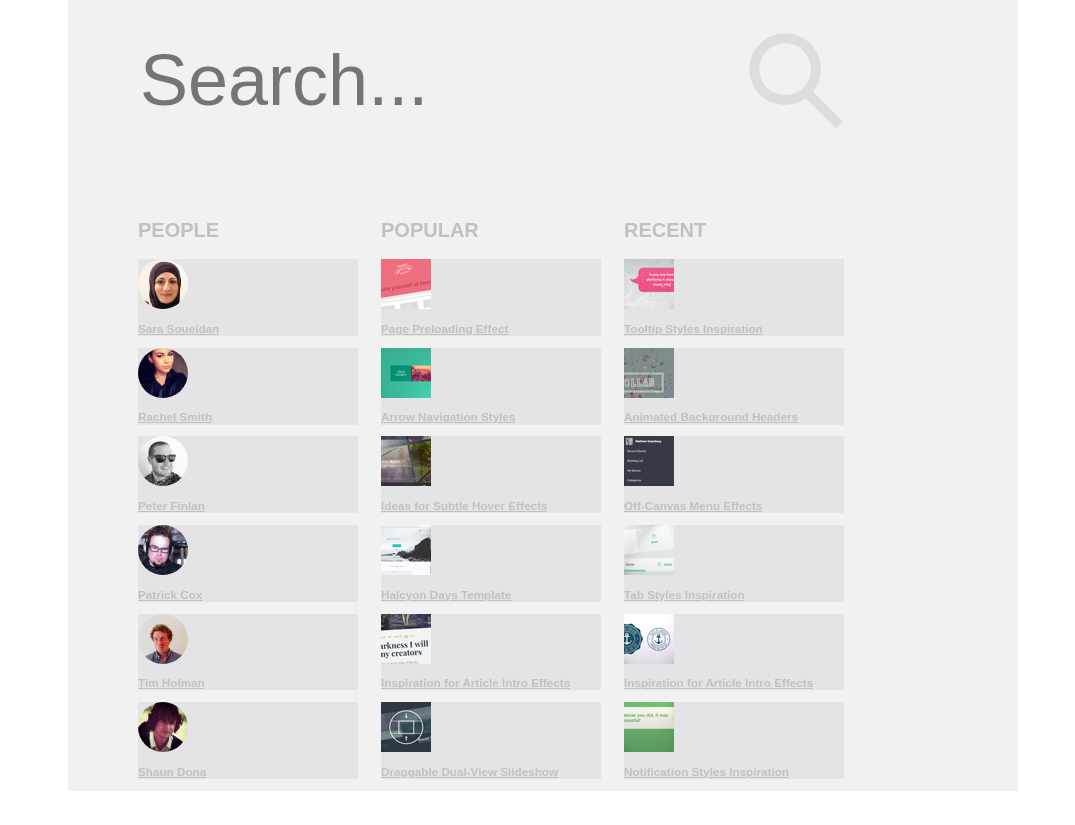
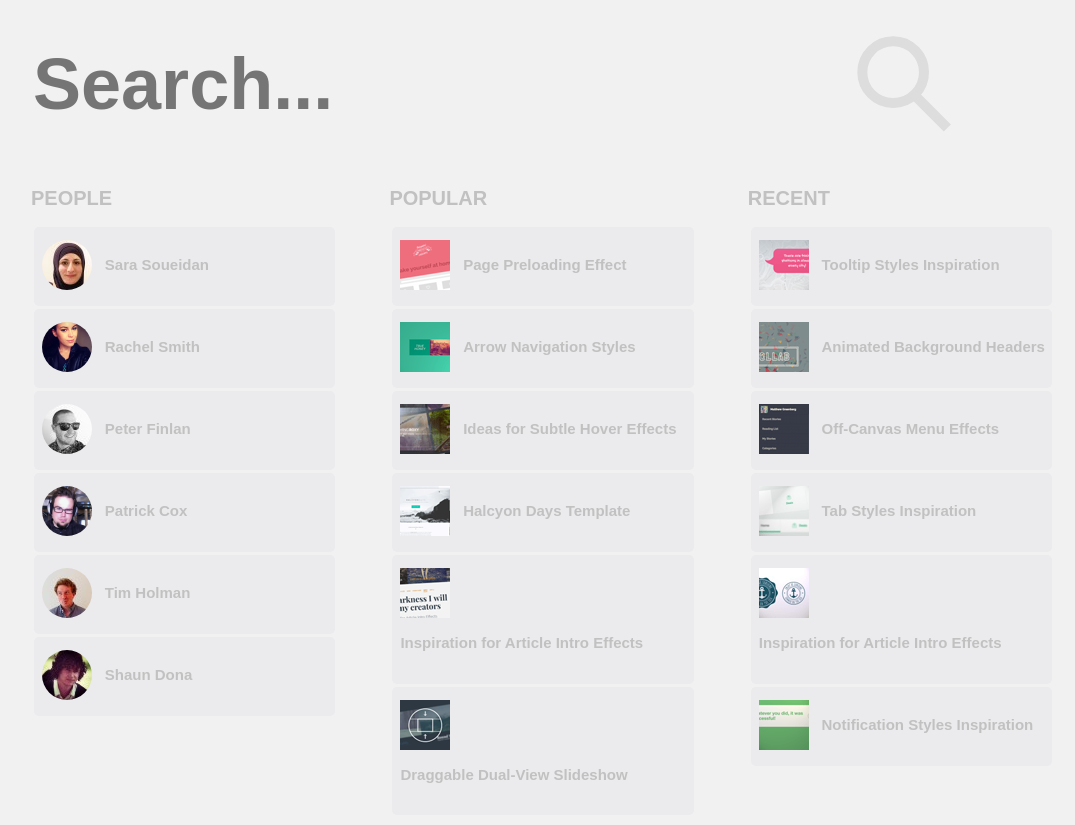
Before and after one commit to kozuberda/huge-search, a plain HTML site: page index.html in a window 1280 px wide. Shown: the whole page, without its empty margins (97-1172 px from the left). Before the commit the page ends 800 px from the top, so only its background shows below. Drawn offline with Linux system fonts and the light colour scheme.

Commit message:
error correction

```diff
--- a/css/style.css
+++ b/css/style.css
@@ -3,6 +3,8 @@
      -moz-box-sizing: border-box;
           box-sizing: border-box;
 }
+
+*{transition: all .1s ease-in;}
 
 html{
 	height: 100%;
@@ -12,39 +14,41 @@ body, html{
 	min-height:100%;
 }
 body{
-	font: 400 20px/1.3 Arial,  sans-serif;
+	font: 800 20px/1.3 Arial, sans-serif;
+	background:#f1f1f1;
 	color:#c1c1c1;
 	margin:0;
 }
-
+a
+{
+	text-decoration: none;
+}
+.ba-hugosearch a:hover
+{
+	color:red;
+}
 .ba-hugosearch{
-	width:950px;
+	max-width:80%;
 	margin-left:auto;
 	margin-right:auto;
-	background:#f1f1f1;
-	padding:0 70px;
 }
 
 .ba-hugosearch-form{
-	display:block;
-    padding:30px 0;
+    padding:33px 0;
 	width:100%;
-}
-
-.ba-hugosearch-input{
-	width:75%;
 }
 
 .ba-hugosearch-button{
 	width:100px;
 	height:100px;
 	position:absolute;
-	background:url(../img/magnifier.svg) no-repeat center center;
+    background:url(../img/magnifier.svg) no-repeat center center;
 	background-size: 100%;
 	border:none;
 }
 
-input{
+.ba-hugosearch-input{
+	width:80%;
 	height:100px;
 	font-size:72px;
 	background:#f1f1f1;
@@ -53,57 +57,69 @@ input{
 }
 
 .ba-hugosearch-content{
-	margin-top:40px;
-	width:100%;
 	font-size:0;
 }
 
 .ba-column{
 	display:inline-block;
 	width:30%;
+	vertical-align:top;
 }
+
 
 .ba-hugosearch-list{
 	list-style:none;
 	font-size:10px;
-	margin:0 20px 0 0;
 	padding:0;
 }
 
-h2{
+.ba-column:nth-child(2){
+	margin:0 5%;
+}
+
+.ba-column h2{
 	font-size:20px;
 }
 
 .ba-hugosearch-list li{
-	padding:0 3 0 0;
+
+	background:#ebebed;
+	color:#c1c1c1;
+	margin: 3px;
+	padding: 3px;
+	border-radius:5px;
 }
 
 .ba-hugosearch-list a{
-	display:block;
-	background:#e4e4e6;
-	margin:0 3px 0 0;
+	display:inline-block;
+	vertical-align:middle;
+	padding:10px 3px 3px 5px;
+	margin-bottom:10px;
 	cursor:pointer;
-	color:#c1c1c1;
+    color:#c1c1c1;
 }
 
 .ba-hugosearch-list a img{
 	display:inline-block;
+	vertical-align:middle;
 	margin:0 10px 0 0;
-	vertical-align:middle;
+	max-width:100%;
+	height:auto;
 
 }
 
-.ba-hugosearch-list h3{
+.ba-hugosearch-list a h3{
 	vertical-align:middle;
-	position: relative;
+	display:inline-block;
+	font-weight:700;
+	font-size:15px;
 }
 
-aside:first-of-type .circle {
+.circle {
  border-radius:50%;
 }
 
-a:hover {
- background-color:rgba(118,117,128,0.1);
+.ba-hugosearch-list li:hover {
+ background:rgba(118,117,128,0.1);
  color:#ec5a62;
- border-radius:8px;
 }
--- a/index.html
+++ b/index.html
@@ -6,13 +6,13 @@
 	<meta name="keywords" content="hugo search, people, popular, resent">
 	<meta name="desription" content="hugo search">
 	<link rel="icon" type="image/png" href="favicon.png">
+	<link rel="stylesheet" type="text/css" href="css/normalize.css">
 	<link rel="stylesheet" type="text/css" href="css/style.css">
-	<!-- <link rel="stylesheet" type="text/css" href="css/normalize.css"> -->
 </head>
 <body>
 	<main class="ba-hugosearch">
-		<form class="ba-hugosearch-form">
-			<input class="ba-hugosearch-input" type="search" placeholder="Search...">
+		<form class="ba-hugosearch-form" action="#" method="get">
+			<input class="ba-hugosearch-input" type="search" name="Search" placeholder="Search...">
 			<button class="ba-hugosearch-button" type="submit"></button>
 		</form>
 		<div class="ba-hugosearch-content">
```
